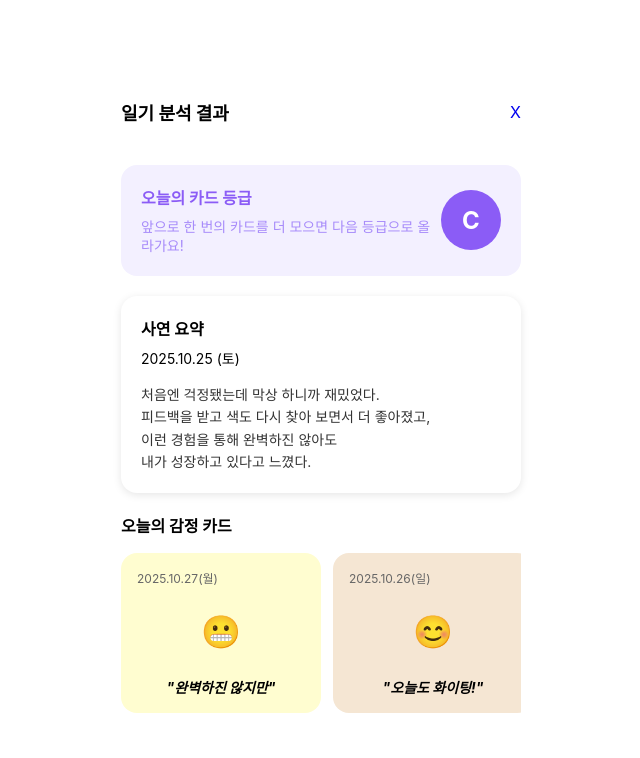
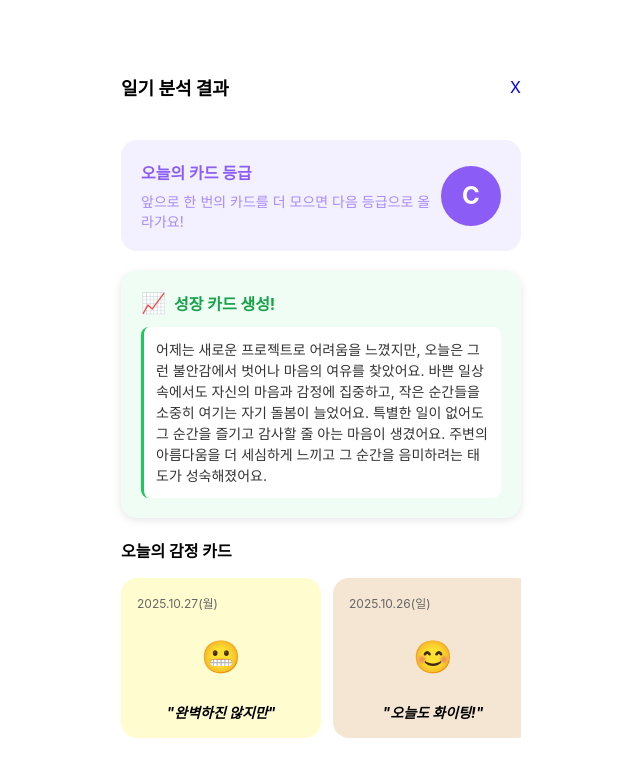
Before and after one commit to leehyunmin12/PlotME_2025MITHON, a Python web app: template templates/index.html in a window 1280 px wide. Shown: the top 758 px of the page, without its empty margins (319-959 px from the left). Run offline with Jinja, Linux system fonts and the light colour scheme; the template is opened without the code that fills it, so the values that code supplies are empty.

```diff
--- a/templates/index.html
+++ b/templates/index.html
@@ -126,6 +126,43 @@
             line-height: 1.6;
         }
 
+        .growth-section {
+            background-color: #F0FDF4;
+            border-radius: 16px;
+            padding: 20px;
+            box-shadow: 0 2px 8px rgba(0, 0, 0, 0.1);
+        }
+
+        .growth-title {
+            font-size: 16px;
+            font-weight: bold;
+            color: #16A34A;
+            margin-bottom: 12px;
+            display: flex;
+            align-items: center;
+            gap: 8px;
+        }
+
+        .growth-icon {
+            font-size: 20px;
+        }
+
+        .growth-items {
+            display: flex;
+            flex-direction: column;
+            gap: 10px;
+        }
+
+        .growth-item {
+            background-color: #ffffff;
+            border-left: 3px solid #22C55E;
+            padding: 12px;
+            border-radius: 8px;
+            font-size: 14px;
+            color: #333333;
+            line-height: 1.5;
+        }
+
         .emotion-section {
             display: flex;
             flex-direction: column;
@@ -201,6 +238,7 @@
             text-align: center;
             font-style: italic;
         }
+
         .exit-btn {
             text-decoration: none;
         }
@@ -223,11 +261,14 @@
                 padding: 16px;
             }
 
+            .growth-section {
+                padding: 16px;
+            }
+
             .emotion-card {
                 min-width: 180px;
                 height: 140px;
             }
-
         }
     </style>
 </head>
@@ -246,14 +287,15 @@
             <div class="grade-circle">C</div>
         </div>
 
-        <div class="summary-section">
-            <div class="summary-title">사연 요약</div>
-            <div class="summary-date">2025.10.25 (토)</div>
-            <div class="summary-content">
-                처음엔 걱정됐는데 막상 하니까 재밌었다.<br>
-                피드백을 받고 색도 다시 찾아 보면서 더 좋아졌고,<br>
-                이런 경험을 통해 완벽하진 않아도<br>
-                내가 성장하고 있다고 느꼈다.
+
+
+        <div class="growth-section">
+            <div class="growth-title">
+                <span class="growth-icon">📈</span>
+                성장 카드 생성!
+            </div>
+            <div class="growth-items" id="growthItems">
+                <!-- 동적으로 생성됨 -->
             </div>
         </div>
 
@@ -290,6 +332,71 @@
     </div>
 
     <script>
+        // 일기 데이터 (실제로는 서버에서 받아올 데이터)
+        const diaryData = {
+            today: {
+                date: "2025.10.25",
+                content: "오늘은 아침부터 유난히 공기가 선선했다. 창문을 열자마자 차가운 바람이 살짝 얼굴을 스쳤고, 그 바람 속에 섞인 가을 냄새가 참 좋았다. 요즘은 해가 늦게 뜨고 금방 지는 탓에 하루가 짧게 느껴진다. 그런 계절이라 그런지 괜히 마음이 조용해지는 것 같다. 점심쯤엔 카페에 가서 혼자 책을 읽었다. 창가 자리에서 햇빛이 따뜻하게 비쳐서 기분이 좋았고, 커피 향이 잔잔하게 퍼지면서 마음이 한결 여유로워졌다. 책 속 문장 하나하나가 이상하게 더 마음에 와닿는 날이었다. 집에 돌아오는 길엔 단풍이 예쁘게 물든 나무들이 눈에 띄었다. 빨강, 주황, 노랑이 섞여서 마치 그림 같았다. 괜히 발걸음을 늦추고 한참을 바라봤다. 이런 순간들이 아마도 '행복'이라는 단어에 가장 가까운 게 아닐까 싶었다. 오늘 하루는 특별한 일은 없었지만, 조용히 나 자신을 돌아보고 마음을 쉬게 한 하루였다. 이런 평범한 날들이 오히려 오래 기억에 남을지도 모르겠다.",
+                emotion: "평온함"
+            },
+            yesterday: {
+                date: "2025.10.24",
+                content: "오늘 새로운 프로젝트를 시작했다. 처음엔 어려워 보였지만 차근차근 해보려고 노력했다. 아직 부족한 부분이 많지만 계속 해봐야겠다.",
+                emotion: "중립"
+            }
+        };
+
+        // 성장 포인트 분석 함수
+        function analyzeGrowth() {
+            const today = diaryData.today.content;
+            const yesterday = diaryData.yesterday.content;
+
+            // 긍정적 감정 키워드
+            const positiveKeywords = ["좋았다", "여유", "행복", "따뜻하", "평온", "기분이 좋"];
+            const mindfulKeywords = ["돌아보", "마음을 쉬", "성찰", "바라봤", "여유"];
+            const yesterdayStruggleKeywords = ["어려워", "부족"];
+
+            let analysis = "";
+
+            // 1. 감정 상태 개선 감지
+            const hasPositiveEmotions = positiveKeywords.some(keyword => today.includes(keyword));
+            const hadStruggle = yesterdayStruggleKeywords.some(keyword => yesterday.includes(keyword));
+
+            if (hasPositiveEmotions && hadStruggle) {
+                analysis += "어제는 새로운 프로젝트로 어려움을 느꼈지만, 오늘은 그런 불안감에서 벗어나 마음의 여유를 찾았어요. ";
+            }
+
+            // 2. 자기 돌봄과 마음챙김
+            const hasMindfulness = mindfulKeywords.some(keyword => today.includes(keyword));
+            if (hasMindfulness) {
+                analysis += "바쁜 일상 속에서도 자신의 마음과 감정에 집중하고, 작은 순간들을 소중히 여기는 자기 돌봄이 늘었어요. ";
+            }
+
+            // 3. 감사와 긍정적 사고
+            if (today.includes("행복") && today.includes("평범한")) {
+                analysis += "특별한 일이 없어도 그 순간을 즐기고 감사할 줄 아는 마음이 생겼어요. ";
+            }
+
+            // 4. 미적 감수성 증가
+            if (today.includes("단풍") && today.includes("그림") && today.includes("발걸음을 늦추")) {
+                analysis += "주변의 아름다움을 더 세심하게 느끼고 그 순간을 음미하려는 태도가 성숙해졌어요. ";
+            }
+
+            if (analysis === "") {
+                analysis = "매일 다른 경험을 하면서 천천히 성장하고 있어요. 오늘 같은 평온한 하루도 당신의 마음을 더 풍요롭게 만드는 자산이 될 거예요.";
+            }
+
+            return analysis;
+        }
+
+        // 성장 포인트 렌더링
+        function renderGrowthPoints() {
+            const growthAnalysis = analyzeGrowth();
+            const growthContainer = document.getElementById('growthItems');
+
+            growthContainer.innerHTML = `<div class="growth-item">${growthAnalysis}</div>`;
+        }
+
         // 닫기 버튼
         function closeAnalysis() {
             if (confirm('일기 분석 결과를 닫으시겠습니까?')) {
@@ -338,13 +445,11 @@
                 const scrollAmount = 200;
 
                 if (diffX > 0) {
-                    // 왼쪽으로 스와이프 (다음 카드들)
                     container.scrollBy({
                         left: scrollAmount,
                         behavior: 'smooth'
                     });
                 } else {
-                    // 오른쪽으로 스와이프 (이전 카드들)
                     container.scrollBy({
                         left: -scrollAmount,
                         behavior: 'smooth'
@@ -354,6 +459,9 @@
 
             isScrolling = false;
         });
+
+        // 페이지 로드 시 성장 포인트 렌더링
+        document.addEventListener('DOMContentLoaded', renderGrowthPoints);
     </script>
 </body>
 </html>
```
Also changed, not shown: templates/card.html (+20 -5 lines).
